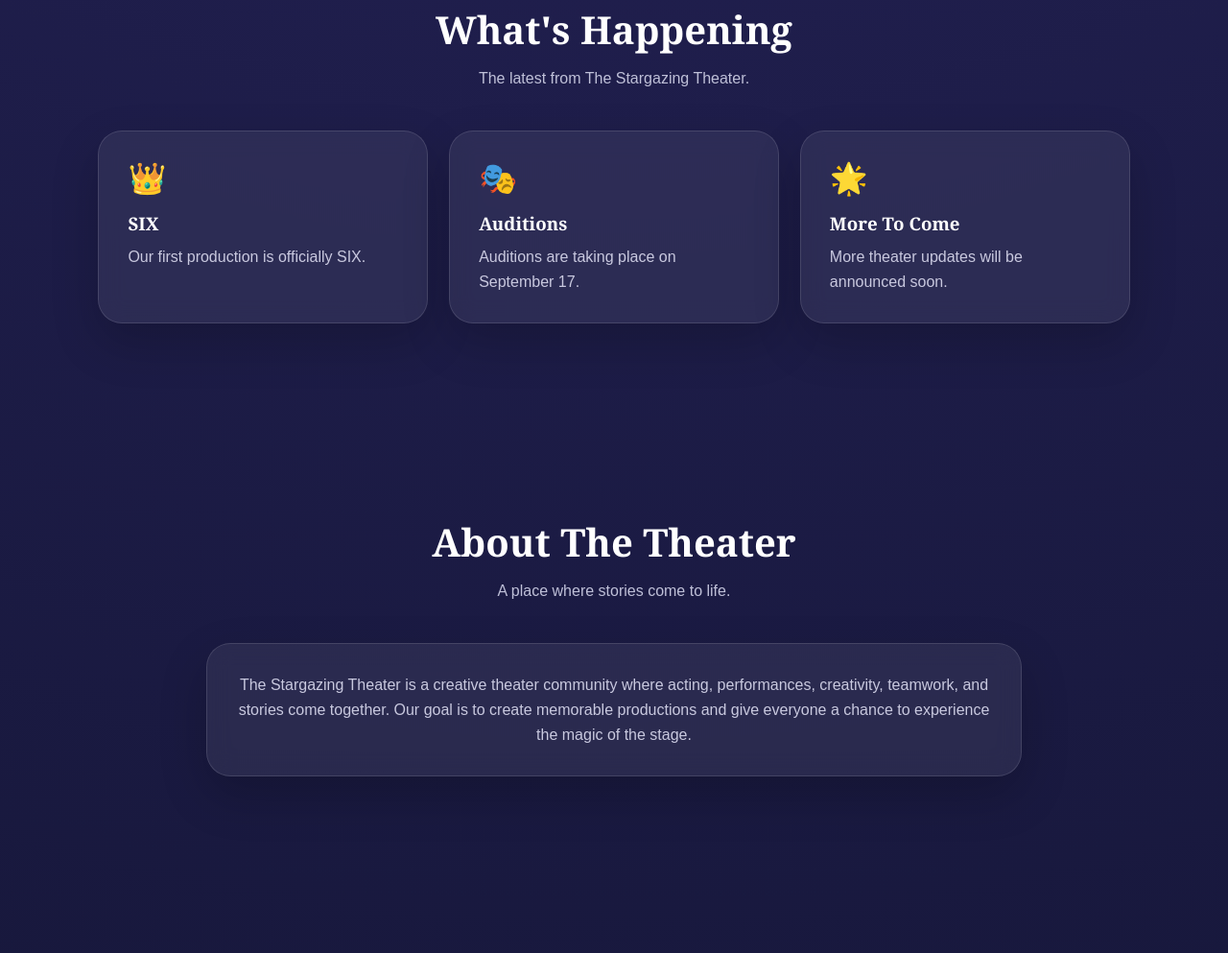
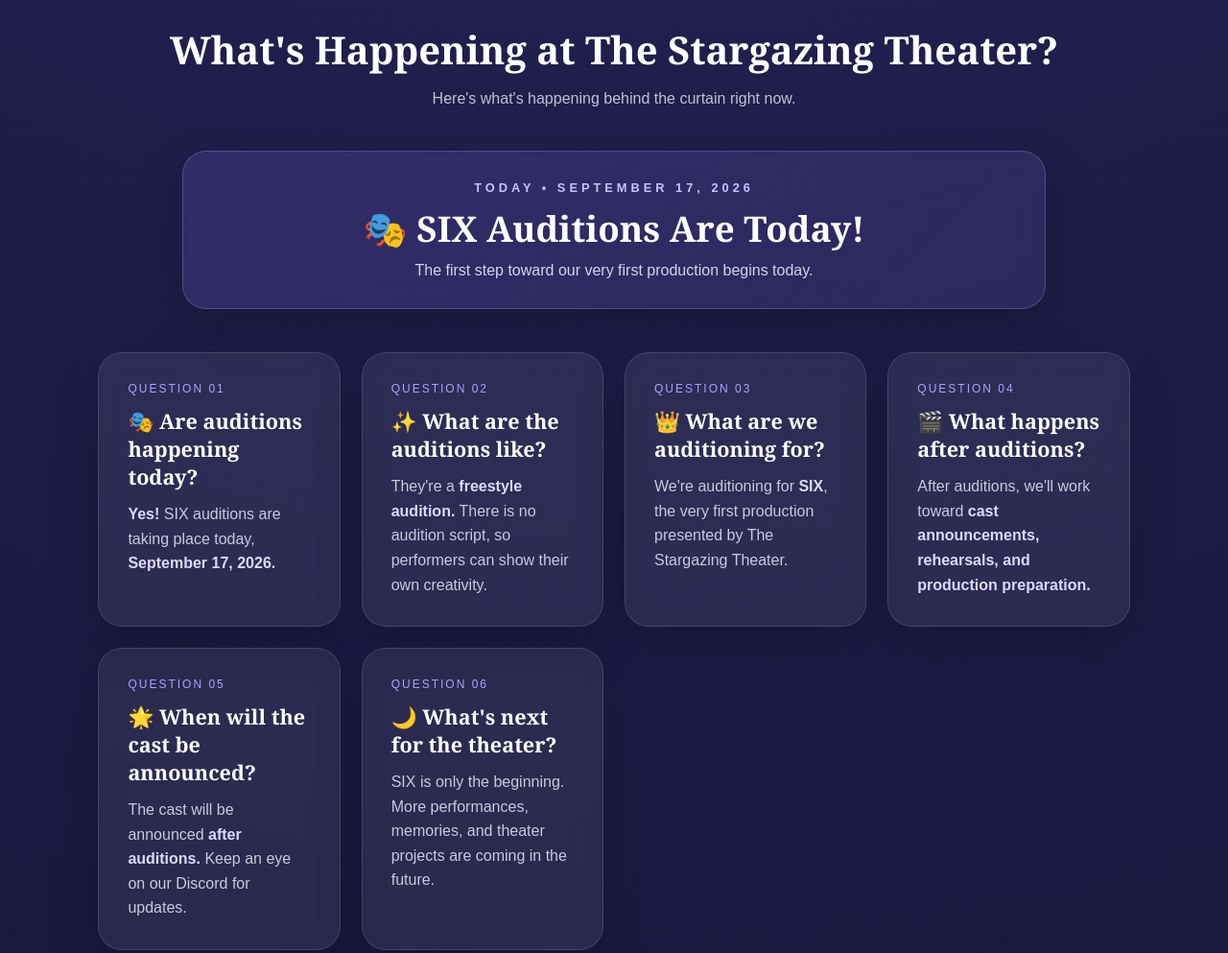
Before and after one commit to thestargazingtheater/The-stargazing-theater, a plain HTML site: page index.html in a window 1280 px wide. Shown: the part 1167-2160 px from the top of the page at 96% size. Drawn offline with Linux system fonts and the light colour scheme.

Commit message:
Improve layout and styles in index.html
Refactor CSS styles and update HTML structure for better responsiveness and clarity.

```diff
--- a/index.html
+++ b/index.html
@@ -4,18 +4,15 @@
 <meta charset="UTF-8">
 <meta name="viewport" content="width=device-width, initial-scale=1.0">
 <title>The Stargazing Theater</title>
-
 <style>
 * {
     box-sizing: border-box;
     margin: 0;
     padding: 0;
 }
-
 html {
     scroll-behavior: smooth;
 }
-
 body {
     font-family: Arial, sans-serif;
     background:
@@ -23,7 +20,6 @@
     color: white;
     overflow-x: hidden;
 }
-
 body::before {
     content: "";
     position: fixed;
@@ -37,7 +33,6 @@
     opacity: .35;
     animation: stars 12s linear infinite;
 }
-
 @keyframes stars {
     from {
         transform: translateY(0);
@@ -46,7 +41,6 @@
         transform: translateY(-90px);
     }
 }
-
 nav {
     position: fixed;
     top: 0;
@@ -60,37 +54,31 @@
     backdrop-filter: blur(14px);
     border-bottom: 1px solid rgba(255,255,255,.08);
 }
-
 .logo {
     font-family: Georgia, serif;
     font-size: 1.2rem;
     font-weight: bold;
     color: #fff;
 }
-
 nav ul {
     list-style: none;
     display: flex;
     gap: 22px;
 }
-
 nav a {
     color: #dddfff;
     text-decoration: none;
     font-size: .9rem;
     transition: .3s;
 }
-
 nav a:hover {
     color: white;
     text-shadow: 0 0 10px #a99cff;
 }
-
 section {
     padding: 100px 8%;
     position: relative;
 }
-
 .hero {
     min-height: 100vh;
     display: flex;
@@ -99,7 +87,6 @@
     text-align: center;
     padding-top: 130px;
 }
-
 .moon {
     position: absolute;
     top: 120px;
@@ -110,7 +97,6 @@
     background: #f4f1d5;
     box-shadow: 0 0 45px rgba(255,255,220,.5);
 }
-
 .moon::after {
     content: "";
     position: absolute;
@@ -121,18 +107,15 @@
     left: 25px;
     top: -8px;
 }
-
 .hero-content {
     max-width: 850px;
 }
-
 .eyebrow {
     letter-spacing: 4px;
     font-size: .8rem;
     color: #bdb8ff;
     margin-bottom: 18px;
 }
-
 h1 {
     font-family: Georgia, serif;
     font-size: clamp(3rem, 8vw, 6.5rem);
@@ -140,13 +123,11 @@
     margin-bottom: 20px;
     text-shadow: 0 0 35px rgba(180,170,255,.35);
 }
-
 .hero p {
     font-size: 1.1rem;
     color: #d7d7ee;
     margin-bottom: 35px;
 }
-
 .btn {
     display: inline-block;
     padding: 14px 25px;
@@ -158,19 +139,16 @@
     box-shadow: 0 10px 30px rgba(115,100,220,.3);
     transition: .3s;
 }
-
 .btn:hover {
     transform: translateY(-4px);
     box-shadow: 0 15px 35px rgba(150,130,255,.45);
 }
-
 .six-title {
     font-family: Georgia, serif;
     font-size: clamp(4rem, 12vw, 9rem);
     letter-spacing: 10px;
     margin: 10px 0;
 }
-
 .glass {
     background: rgba(255,255,255,.07);
     border: 1px solid rgba(255,255,255,.12);
@@ -178,86 +156,119 @@
     backdrop-filter: blur(12px);
     box-shadow: 0 20px 50px rgba(0,0,0,.2);
 }
-
 .section-title {
     font-family: Georgia, serif;
     font-size: 2.5rem;
     text-align: center;
     margin-bottom: 15px;
 }
-
 .section-subtitle {
     text-align: center;
     color: #bfc0d8;
     margin-bottom: 45px;
 }
-
 .cards {
     display: grid;
     grid-template-columns: repeat(auto-fit, minmax(220px, 1fr));
     gap: 22px;
 }
-
 .card {
     padding: 30px;
     transition: .3s;
 }
-
 .card:hover {
     transform: translateY(-7px);
     background: rgba(255,255,255,.1);
 }
-
 .icon {
     font-size: 2rem;
     margin-bottom: 15px;
 }
-
 .card h3 {
     margin-bottom: 10px;
     font-family: Georgia, serif;
 }
-
 .card p {
     color: #c9c9df;
     line-height: 1.6;
 }
-
-    .happening {
-        margin-top: 30px;
+/* TODAY BANNER */
+.today-banner {
+    max-width: 900px;
+    margin: 0 auto 45px;
+    padding: 30px;
+    text-align: center;
+    background:
+        linear-gradient(
+            135deg,
+            rgba(113,102,216,.22),
+            rgba(157,130,237,.12)
+        );
+    border: 1px solid rgba(189,184,255,.25);
 }
-
+.today-banner .today-label {
+    color: #c8c2ff;
+    letter-spacing: 4px;
+    font-size: .8rem;
+    font-weight: bold;
+    margin-bottom: 10px;
+}
+.today-banner h3 {
+    font-family: Georgia, serif;
+    font-size: 2.3rem;
+    margin-bottom: 10px;
+}
+.today-banner p {
+    color: #d4d4e9;
+}
+/* QUESTIONS */
+.question-card {
+    position: relative;
+}
+.question-number {
+    font-size: .75rem;
+    color: #aaa3ff;
+    letter-spacing: 2px;
+    margin-bottom: 12px;
+}
+.question-card h3 {
+    font-size: 1.35rem;
+}
+.answer {
+    margin-top: 12px;
+    color: #c9c9df;
+    line-height: 1.6;
+}
+.highlight {
+    color: #ddd8ff;
+    font-weight: bold;
+}
 .show-card {
     padding: 45px;
     text-align: center;
     max-width: 850px;
     margin: auto;
 }
-
 .crown {
     font-size: 2.5rem;
     margin-bottom: 10px;
 }
-
 .show-card h3 {
     font-family: Georgia, serif;
     font-size: 3rem;
     margin-bottom: 15px;
 }
-
 .show-details {
     display: grid;
     grid-template-columns: repeat(3, 1fr);
     gap: 15px;
     margin-top: 30px;
 }
-
 .detail {
     padding: 18px;
     background: rgba(255,255,255,.05);
     border-radius: 15px;
 }
-
 .detail strong {
     display: block;
     color: #bdb8ff;
@@ -266,20 +277,17 @@
     text-transform: uppercase;
     letter-spacing: 1px;
 }
-
 .audition-box {
     max-width: 750px;
     margin: auto;
     padding: 40px;
     text-align: center;
 }
-
 .audition-date {
     font-family: Georgia, serif;
     font-size: 2.5rem;
     margin: 15px 0;
 }
-
 .notice {
     margin-top: 20px;
     padding: 15px;
@@ -287,7 +295,6 @@
     background: rgba(150,130,255,.1);
     color: #dcd9ff;
 }
-
 .placeholder {
     min-height: 180px;
     display: flex;
@@ -297,54 +304,30 @@
     color: #aaaac2;
     font-family: Georgia, serif;
 }
-
-    .timeline {
-        max-width: 800px;
-        margin: auto;
-    }
-
-    .timeline-item {
-        padding: 25px;
-        margin-bottom: 18px;
-        border-left: 3px solid #8879e8;
-        background: rgba(255,255,255,.05);
-        border-radius: 0 18px 18px 0;
-    }
-
-    .timeline-item strong {
-        color: #bdb8ff;
-    }
-
 footer {
     text-align: center;
     padding: 40px 20px;
     color: #8f90aa;
     border-top: 1px solid rgba(255,255,255,.08);
 }
-
 @media (max-width: 800px) {
     nav {
         padding: 15px 5%;
     }
-
     nav ul {
         display: none;
     }
-
     section {
         padding: 80px 6%;
     }
-
     .show-details {
         grid-template-columns: 1fr;
     }
-
     .moon {
         right: 5%;
         width: 65px;
         height: 65px;
     }
-
     .moon::after {
         width: 62px;
         height: 62px;
@@ -354,14 +337,13 @@
 }
 </style>
 </head>
-
 <body>
-
+<!-- NAVIGATION -->
 <nav>
     <div class="logo">🌙 The Stargazing Theater</div>
-
     <ul>
         <li><a href="#home">Home</a></li>
+        <li><a href="#happening">What's Happening</a></li>
         <li><a href="#about">About</a></li>
         <li><a href="#provide">What We Provide</a></li>
         <li><a href="#shows">Shows</a></li>
@@ -371,62 +353,107 @@
         <li><a href="#contact">Contact</a></li>
     </ul>
 </nav>
-
 <!-- HERO -->
 <section class="hero" id="home">
     <div class="moon"></div>
-
     <div class="hero-content">
         <div class="eyebrow">THE STARGAZING THEATER</div>
-
         <h1>Where every story gets its moment under the stars.</h1>
-
-        <p>Welcome to a theater community built around creativity, performances, teamwork, and unforgettable stories.</p>
-
-        <div class="eyebrow">OUR FIRST PRODUCTION</div>
-
+        <p>
+            Welcome to a theater community built around creativity,
+            performances, teamwork, and unforgettable stories.
+        </p>
+        <div class="eyebrow">TODAY'S BIG NEWS</div>
         <div class="six-title">SIX</div>
-
-        <p>The Stargazing Theater's first production.</p>
-
-        <a href="#shows" class="btn">🎭 Explore SIX</a>
+        <p>
+            <span class="highlight">Auditions are happening today.</span><br>
+            September 17, 2026
+        </p>
+        <a href="#auditions" class="btn">🎭 Audition Information</a>
     </div>
 </section>
-
 <!-- WHAT'S HAPPENING -->
-<section>
-    <h2 class="section-title">What's Happening</h2>
-    <p class="section-subtitle">The latest from The Stargazing Theater.</p>
-
-    <div class="cards happening">
-
-        <div class="card glass">
-            <div class="icon">👑</div>
-            <h3>SIX</h3>
-            <p>Our first production is officially SIX.</p>
+<section id="happening">
+    <h2 class="section-title">
+        What's Happening at The Stargazing Theater?
+    </h2>
+    <p class="section-subtitle">
+        Here's what's happening behind the curtain right now.
+    </p>
+    <div class="today-banner glass">
+        <div class="today-label">TODAY • SEPTEMBER 17, 2026</div>
+        <h3>🎭 SIX Auditions Are Today!</h3>
+        <p>
+            The first step toward our very first production begins today.
+        </p>
     </div>
-
-        <div class="card glass">
-            <div class="icon">🎭</div>
-            <h3>Auditions</h3>
-            <p>Auditions are taking place on September 17.</p>
+    <div class="cards">
+        <div class="card glass question-card">
+            <div class="question-number">QUESTION 01</div>
+            <h3>🎭 Are auditions happening today?</h3>
+            <div class="answer">
+                <span class="highlight">Yes!</span>
+                SIX auditions are taking place today,
+                <span class="highlight">September 17, 2026.</span>
             </div>
-
-        <div class="card glass">
-            <div class="icon">🌟</div>
-            <h3>More To Come</h3>
-            <p>More theater updates will be announced soon.</p>
         </div>
-
+        <div class="card glass question-card">
+            <div class="question-number">QUESTION 02</div>
+            <h3>✨ What are the auditions like?</h3>
+            <div class="answer">
+                They're a
+                <span class="highlight">freestyle audition.</span>
+                There is no audition script, so performers can
+                show their own creativity.
+            </div>
+        </div>
+        <div class="card glass question-card">
+            <div class="question-number">QUESTION 03</div>
+            <h3>👑 What are we auditioning for?</h3>
+            <div class="answer">
+                We're auditioning for
+                <span class="highlight">SIX</span>,
+                the very first production presented by
+                The Stargazing Theater.
+            </div>
+        </div>
+        <div class="card glass question-card">
+            <div class="question-number">QUESTION 04</div>
+            <h3>🎬 What happens after auditions?</h3>
+            <div class="answer">
+                After auditions, we'll work toward
+                <span class="highlight">cast announcements,
+                rehearsals, and production preparation.</span>
+            </div>
+        </div>
+        <div class="card glass question-card">
+            <div class="question-number">QUESTION 05</div>
+            <h3>🌟 When will the cast be announced?</h3>
+            <div class="answer">
+                The cast will be announced
+                <span class="highlight">after auditions.</span>
+                Keep an eye on our Discord for updates.
+            </div>
+        </div>
+        <div class="card glass question-card">
+            <div class="question-number">QUESTION 06</div>
+            <h3>🌙 What's next for the theater?</h3>
+            <div class="answer">
+                SIX is only the beginning.
+                More performances, memories, and theater projects
+                are coming in the future.
+            </div>
+        </div>
     </div>
 </section>
-
 <!-- ABOUT -->
 <section id="about">
     <h2 class="section-title">About The Theater</h2>
-    <p class="section-subtitle">A place where stories come to life.</p>
-
-    <div class="glass card" style="max-width: 850px; margin: auto; text-align: center;">
+    <p class="section-subtitle">
+        A place where stories come to life.
+    </p>
+    <div class="glass card"
+         style="max-width: 850px; margin: auto; text-align: center;">
         <p>
             The Stargazing Theater is a creative theater community where
             acting, performances, creativity, teamwork, and stories come together.
@@ -435,199 +462,185 @@
         </p>
     </div>
 </section>
-
 <!-- WHAT WE PROVIDE -->
 <section id="provide">
     <h2 class="section-title">What We Provide</h2>
-    <p class="section-subtitle">More than just a stage.</p>
-
+    <p class="section-subtitle">
+        More than just a stage.
+    </p>
     <div class="cards">
-
         <div class="card glass">
             <div class="icon">🎭</div>
             <h3>Performances</h3>
-            <p>Creative theater productions and shows for our community.</p>
+            <p>
+                Creative theater productions and shows for our community.
+            </p>
         </div>
-
         <div class="card glass">
             <div class="icon">🎬</div>
             <h3>Acting</h3>
-            <p>Opportunities for performers to take on characters and tell stories.</p>
+            <p>
+                Opportunities for performers to take on characters
+                and tell stories.
+            </p>
         </div>
-
         <div class="card glass">
             <div class="icon">✨</div>
             <h3>Creativity</h3>
-            <p>A space to experiment, create, and bring new ideas to life.</p>
+            <p>
+                A space to experiment, create, and bring new ideas to life.
+            </p>
         </div>
-
         <div class="card glass">
             <div class="icon">🎧</div>
             <h3>Behind The Scenes</h3>
-            <p>Lights, sound, backstage work, costumes, and everything that makes a show happen.</p>
+            <p>
+                Lights, sound, backstage work, costumes, and everything
+                that makes a show happen.
+            </p>
         </div>
-
         <div class="card glass">
             <div class="icon">📸</div>
             <h3>Memories</h3>
-            <p>Moments from productions, rehearsals, and everything in between.</p>
+            <p>
+                Moments from productions, rehearsals, and everything in between.
+            </p>
         </div>
-
     </div>
 </section>
-
 <!-- SHOWS -->
 <section id="shows">
     <h2 class="section-title">Shows</h2>
-    <p class="section-subtitle">Step into the spotlight.</p>
-
+    <p class="section-subtitle">
+        Step into the spotlight.
+    </p>
     <div class="glass show-card">
-
         <div class="crown">👑</div>
-
-        <p class="eyebrow">THE STARGAZING THEATER'S FIRST PRODUCTION</p>
-
+        <p class="eyebrow">
+            THE STARGAZING THEATER'S FIRST PRODUCTION
+        </p>
         <h3>SIX</h3>
-
         <p>
-            SIX is the first production presented by The Stargazing Theater.
+            SIX is the first production presented by
+            The Stargazing Theater.
         </p>
-
         <div class="show-details">
-
             <div class="detail">
                 <strong>Production</strong>
                 First Production
             </div>
-
             <div class="detail">
                 <strong>Auditions</strong>
-                September 17
+                Today — September 17
             </div>
-
             <div class="detail">
                 <strong>Cast</strong>
                 To Be Announced
             </div>
-
         </div>
-
         <div class="notice">
             Performance Date: To Be Announced
         </div>
-
     </div>
 </section>
-
 <!-- AUDITIONS -->
 <section id="auditions">
     <h2 class="section-title">Auditions</h2>
-    <p class="section-subtitle">Your moment starts here.</p>
-
+    <p class="section-subtitle">
+        Your moment starts here.
+    </p>
     <div class="glass audition-box">
-
-        <p class="eyebrow">SIX AUDITIONS</p>
-
-        <div class="audition-date">September 17, 2026</div>
-
+        <p class="eyebrow">SIX AUDITIONS — TODAY</p>
+        <div class="audition-date">
+            September 17, 2026
+        </div>
         <p>
+            Today is the day.
             Come ready to show your creativity and performance skills.
         </p>
-
         <div class="show-details">
-
             <div class="detail">
                 <strong>Format</strong>
                 Freestyle Audition
             </div>
-
             <div class="detail">
                 <strong>Production</strong>
                 SIX
             </div>
-
             <div class="detail">
                 <strong>Script</strong>
-                No audition script provided
+                No audition script
             </div>
-
         </div>
-
+        <div class="notice">
+            🎭 Auditions are happening today.
+            Check the theater's Discord for the latest audition information.
+        </div>
     </div>
 </section>
-
 <!-- CAST -->
 <section id="cast">
     <h2 class="section-title">Cast</h2>
-    <p class="section-subtitle">The stars of the stage.</p>
-
+    <p class="section-subtitle">
+        The stars of the stage.
+    </p>
     <div class="cards">
-
         <div class="card glass placeholder">
             <div>
                 <div style="font-size: 2rem;">🎭</div>
                 <p>Cast announcements coming soon.</p>
             </div>
         </div>
-
         <div class="card glass placeholder">
             <div>
                 <div style="font-size: 2rem;">⭐</div>
                 <p>Roles will be announced after auditions.</p>
             </div>
         </div>
-
     </div>
 </section>
-
 <!-- MEMORIES -->
 <section id="memories">
     <h2 class="section-title">Memories</h2>
-    <p class="section-subtitle">Moments worth remembering.</p>
-
+    <p class="section-subtitle">
+        Moments worth remembering.
+    </p>
     <div class="cards">
-
         <div class="card glass placeholder">
             <div>
                 <div style="font-size: 2rem;">🌙</div>
                 <p>Our first theater memory.</p>
             </div>
         </div>
-
         <div class="card glass placeholder">
             <div>
                 <div style="font-size: 2rem;">👑</div>
                 <p>SIX memories coming soon.</p>
             </div>
         </div>
-
         <div class="card glass placeholder">
             <div>
                 <div style="font-size: 2rem;">🎬</div>
                 <p>Behind-the-scenes photos coming soon.</p>
             </div>
         </div>
-
     </div>
 </section>
-
 <!-- PARTNERSHIPS -->
 <section>
     <h2 class="section-title">Partnerships</h2>
-    <p class="section-subtitle">Let's create something together.</p>
-
-    <div class="glass card" style="max-width: 800px; margin: auto; text-align: center;">
+    <p class="section-subtitle">
+        Let's create something together.
+    </p>
+    <div class="glass card"
+         style="max-width: 800px; margin: auto; text-align: center;">
         <div class="icon">🤝</div>
-
         <h3>Looking to Partner?</h3>
-
         <p>
             The Stargazing Theater is open to connecting with other theaters,
             communities, and creative groups.
         </p>
-
         <br>
-
         <a
             href="https://discord.gg/mJm4yMZ4xT"
             target="_blank"
@@ -637,23 +650,21 @@
         </a>
     </div>
 </section>
-
 <!-- CONTACT -->
 <section id="contact">
     <h2 class="section-title">Contact Us</h2>
-    <p class="section-subtitle">Come say hello.</p>
-
+    <p class="section-subtitle">
+        Come say hello.
+    </p>
     <div class="cards">
-
         <div class="card glass">
             <div class="icon">🎭</div>
             <h3>Auditions</h3>
             <p>
-                Interested in auditioning? Check the auditions section
-                for the latest information.
+                Interested in auditioning?
+                Check the auditions section for the latest information.
             </p>
         </div>
-
         <div class="card glass">
             <div class="icon">🤝</div>
             <h3>Partnerships</h3>
@@ -662,7 +673,6 @@
                 Reach out through our Discord.
             </p>
         </div>
-
         <div class="card glass">
             <div class="icon">💬</div>
             <h3>Discord</h3>
@@ -670,9 +680,7 @@
                 Our main place for announcements, questions,
                 auditions, and theater updates.
             </p>
-
             <br>
-
             <a
                 href="https://discord.gg/mJm4yMZ4xT"
                 target="_blank"
@@ -681,25 +689,18 @@
                 Join Discord
             </a>
         </div>
-
     </div>
 </section>
-
 <!-- DISCORD CTA -->
 <section>
     <div class="glass show-card">
-
         <div class="crown">🌙</div>
-
         <h3>Join The Stargazing Theater</h3>
-
         <p>
             Stay updated about SIX, auditions, announcements,
             and theater news.
         </p>
-
         <br>
-
         <a
             href="https://discord.gg/mJm4yMZ4xT"
             target="_blank"
@@ -707,15 +708,15 @@
         >
             💬 Join Our Discord
         </a>
-
     </div>
 </section>
-
+<!-- FOOTER -->
 <footer>
     <p>© 2026 The Stargazing Theater</p>
     <br>
-    <p>Every story deserves a stage. 🌙</p>
+    <p>
+        Every story deserves a stage. 🌙
+    </p>
 </footer>
-
 </body>
 </html>
```
Lines whose indentation alone changed are shown as unchanged.
